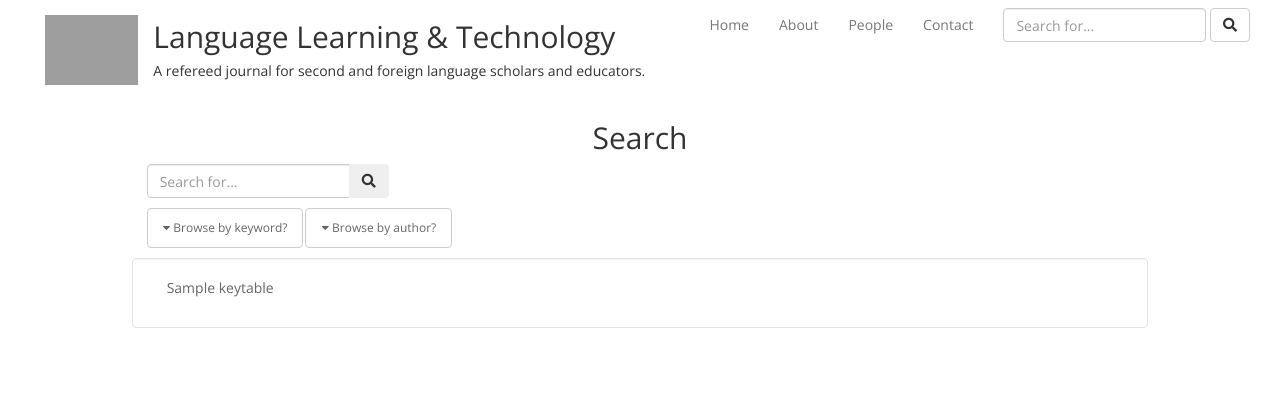
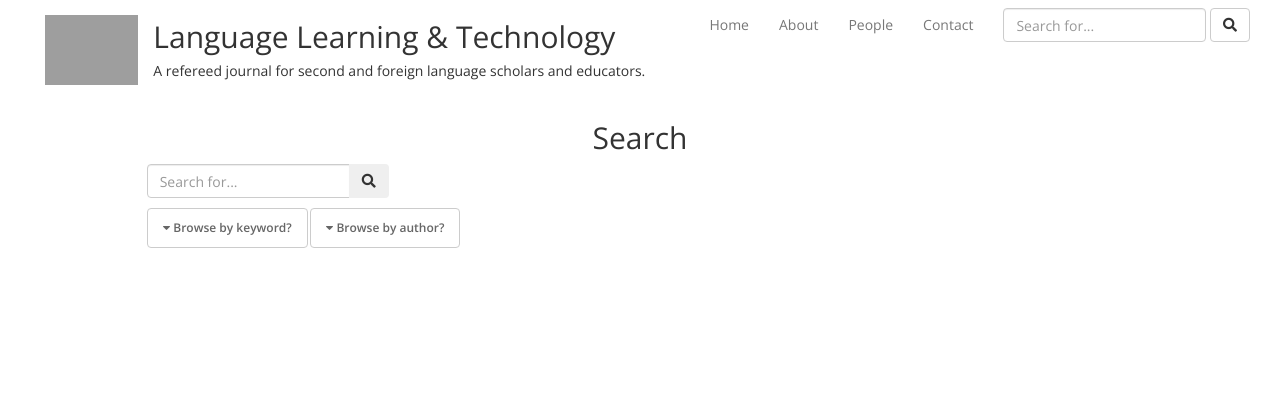
Before and after one commit to richmedina/nflrc-slrp-dev, a Django app: template templates/search/search.html in a window 1280 px wide. Shown: the top 417 px of the page. Run offline with Django 3.2, Linux system fonts and the light colour scheme; the template is opened without the code that fills it: most values are stand-ins (such as "Sample title", 1, 10 or a date in 2020); some libraries are stand-ins or nearby versions; grey boxes are pictures that could not be loaded.

Commit message:
adjust button visibility filter buttons

```diff
--- a/templates/search/search.html
+++ b/templates/search/search.html
@@ -21,13 +21,13 @@
 
     <div class="col-md-10 col-md-offset-1" style="padding-top: 10px">
         <ul class="nav nav-pills">
-            <li><a href="#keylist" class="btn btn-xs btn-default static_a_display filter-btn" data-toggle="collapse"> <i class="fa fa-caret-down"></i> Browse by keyword?</a></li>
-            <li><a href="#authorlist" class="btn btn-xs btn-default static_a_display filter-btn" data-toggle="collapse"> <i class="fa fa-caret-down"></i> Browse by author?</a></li>
+            <li><a href="#keylist" class="btn btn-xs btn-default static_a_display filter-btn" data-toggle="collapse"> <i class="fa fa-caret-down"></i> <strong>Browse by keyword?</strong></a></li>
+            <li><a href="#authorlist" class="btn btn-xs btn-default static_a_display filter-btn" data-toggle="collapse"> <i class="fa fa-caret-down"></i> <strong>Browse by author?</strong></a></li>
         </ul>
 
         <!--keyword listing -->
         <p>
-            <div id="keylist" class="row well collapse{% if not query %}-in{% endif %} filter-terms" style="background-color: #fff">
+            <div id="keylist" class="row well collapse filter-terms" style="background-color: #fff">
                 {% for i in keytable %}
                     <div class="col-md-3 text-left">
                         <ul class="list-unstyled center-block">
```
